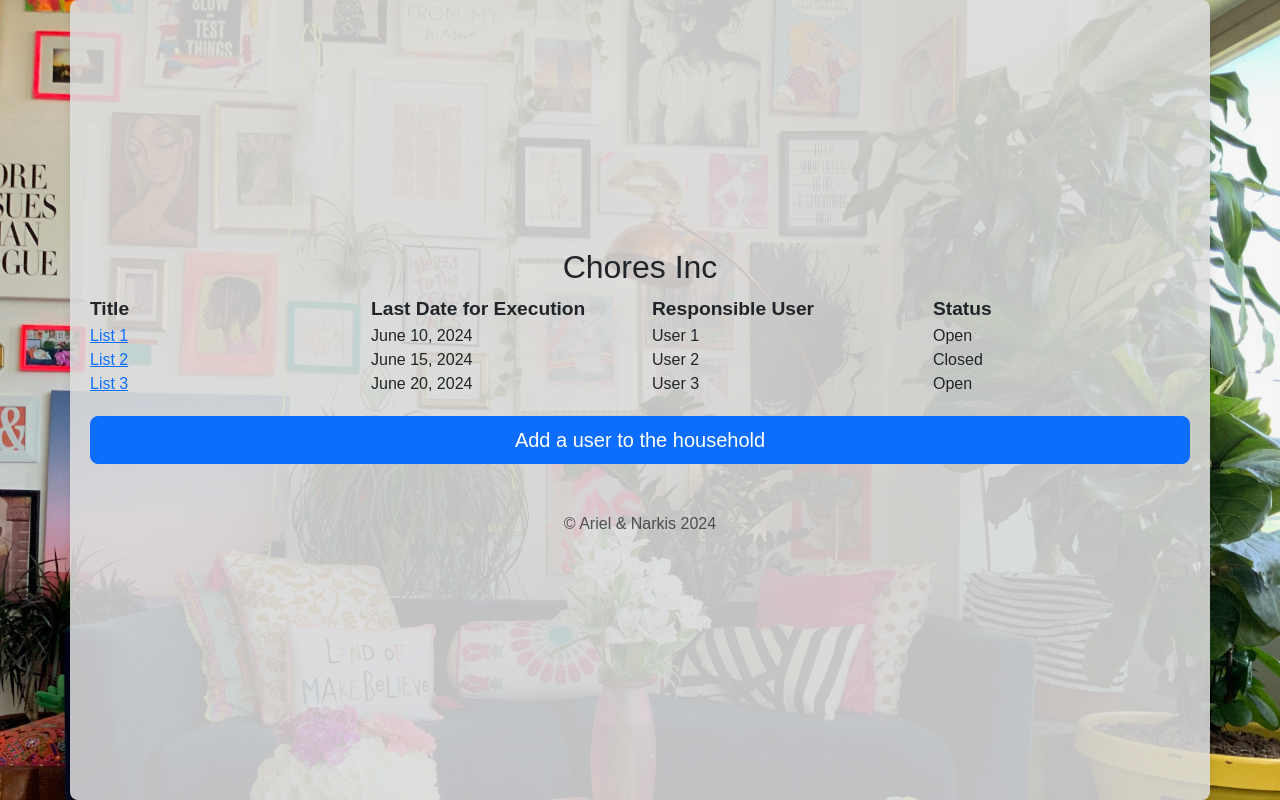
After one commit to ArielBubis/Home_Chores_Website, a PHP site: page /mainpage.html in a window 1280 px wide. The commit adds this page. Run offline with PHP 8.4, Linux system fonts and the light colour scheme.

Commit message:
Added main page template

```diff
--- a/Chores-website/loginscreen.html
+++ b/Chores-website/loginscreen.html
@@ -9,7 +9,7 @@
   <link rel="stylesheet" type="text/css" href="style/style.css">
 </head>
 <body>
-  <div class="container min-w-100">
+  <div class="container d-flex flex-column justify-content-center align-items-center " style="max-width: 500px;">
     <h2 class="text-center w-100">Chores Inc</h2>
     <form id="signInForm" class="form-signin w-100">
       <div class="text-center mb-4">
--- /dev/null
+++ b/Chores-website/mainpage.html
@@ -0,0 +1,49 @@
+<!DOCTYPE html>
+<html lang="en">
+<head>
+  <meta charset="UTF-8">
+  <meta name="viewport" content="width=device-width, initial-scale=1.0">
+  <title>ChoresInc</title>
+  <link href="https://cdn.jsdelivr.net/npm/bootstrap@5.3.3/dist/css/bootstrap.min.css" rel="stylesheet"
+    integrity="sha384-QWTKZyjpPEjISv5WaRU9OFeRpok6YctnYmDr5pNlyT2bRjXh0JMhjY6hW+ALEwIH" crossorigin="anonymous">
+  <link rel="stylesheet" type="text/css" href="style/style.css">
+</head>
+
+<body>
+    <div class="container d-flex flex-column justify-content-center min-vh-100">
+      <h2 class="text-center w-100">Chores Inc</h2>
+      <div class="row first-row">
+        <div class="col-12 col-md-3">Title</div>
+        <div class="col-12 col-md-3">Last Date for Execution</div>
+        <div class="col-12 col-md-3">Responsible User</div>
+        <div class="col-12 col-md-3">Status</div>
+      </div>
+      <div class="row">
+        <div class="col-12 col-md-3"><a href="list1.html">List 1</a></div>
+        <div class="col-12 col-md-3">June 10, 2024</div>
+        <div class="col-12 col-md-3">User 1</div>
+        <div class="col-12 col-md-3">Open</div>
+      </div>
+      <div class="row">
+        <div class="col-12 col-md-3"><a href="list2.html">List 2</a></div>
+        <div class="col-12 col-md-3">June 15, 2024</div>
+        <div class="col-12 col-md-3">User 2</div>
+        <div class="col-12 col-md-3">Closed</div>
+      </div>
+      <div class="row">
+        <div class="col-12 col-md-3"><a href="list3.html">List 3</a></div>
+        <div class="col-12 col-md-3">June 20, 2024</div>
+        <div class="col-12 col-md-3">User 3</div>
+        <div class="col-12 col-md-3">Open</div>
+      </div>
+      <button id="addUserButton" class="btn btn-lg btn-primary w-100">Add a user to the household</button>
+      <p class="mt-5 mb-3 text-muted text-center">© Ariel & Narkis 2024</p>
+    </div>
+
+    <script>
+      document.getElementById('addUserButton').addEventListener('click', function(event) {
+        // Add your logic here to add a user to the household
+      });
+    </script>
+  </body>
+      </html>
--- a/Chores-website/style/style.css
+++ b/Chores-website/style/style.css
@@ -12,17 +12,14 @@ body {
 }
 
 .container {
-  display: flex;
-  flex-direction: column;
-  justify-content: center;
-  align-items: center;
-  width: 100%;
-  max-width: 500px; /* Added max-width for better responsiveness */
   padding: 20px;
   background-color: rgba(221, 221, 221, 0.88);
-  text-align: center;
   border-radius: 8px;
   box-shadow: 0 0 10px rgba(0, 0, 0, 0.1);
+}
+
+.btn {
+  margin-top: 20px;
 }
 
 .signup-section {
@@ -30,6 +27,10 @@ body {
   margin-top: 20px;
 }
 
+.first-row {
+  font-weight: bold; /* Make text bold */
+  font-size: 1.2em; /* Make text larger than normal */
+}
 .signup-section a {
   color: #ff4500;
   text-decoration: none;
```
